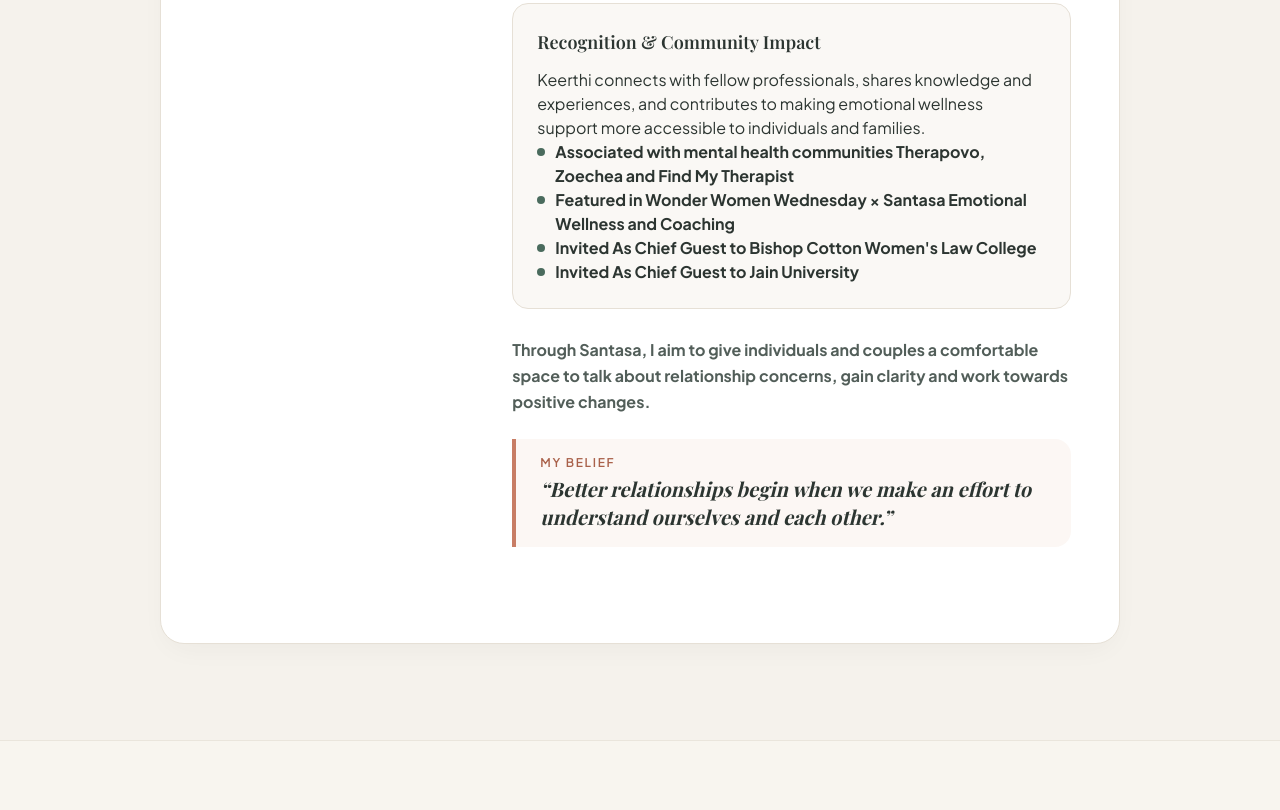
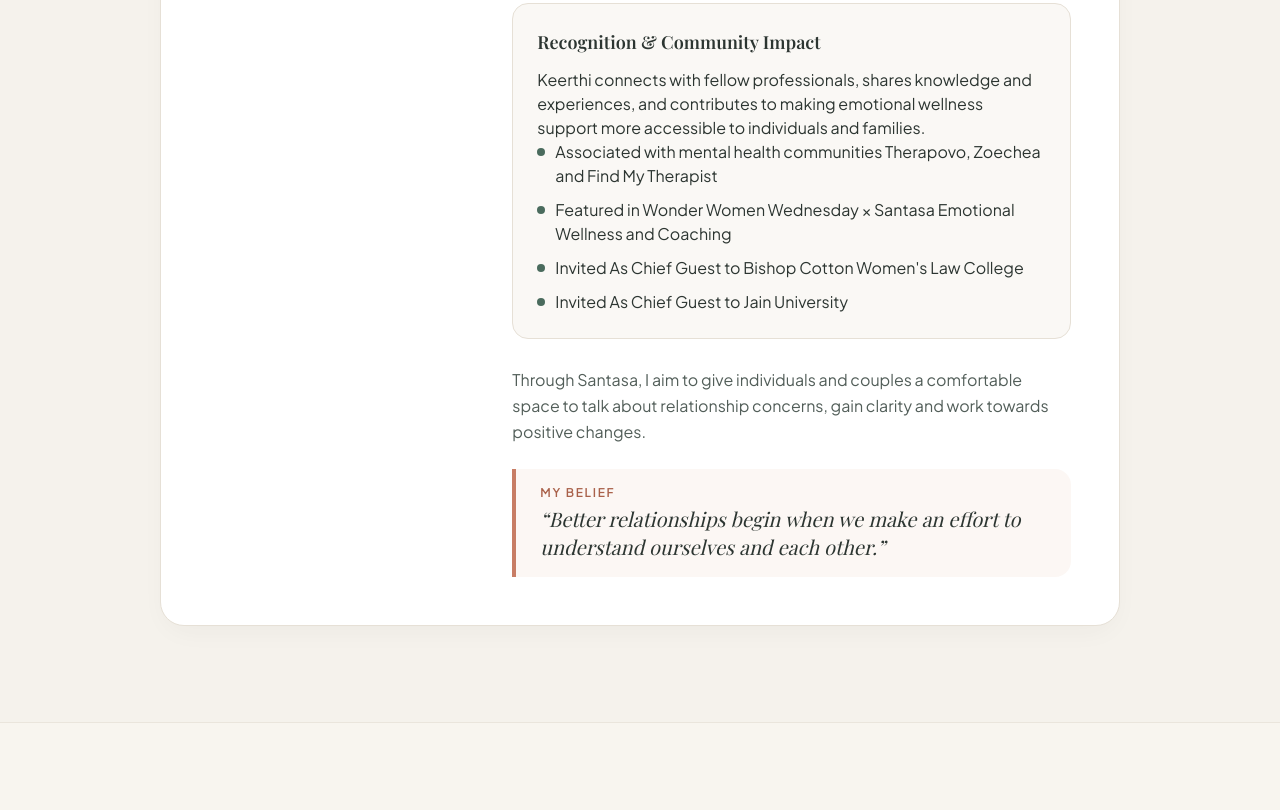
Before and after one commit to nadigrashmii/trial-santasa, a plain HTML site: page index.html in a window 1280 px wide. Shown: the part 7463-8273 px from the top of the page. Drawn offline with nearby package versions, Linux system fonts and the light colour scheme; a web font is replaced by a local one.

Commit message:
Update index.html

```diff
--- a/index.html
+++ b/index.html
@@ -793,20 +793,20 @@
                 <ul class="space-y-2.5 text-sm sm:text-base text-charcoal">
                   <li class="flex items-start gap-2.5">
                     <span class="w-2 h-2 rounded-full bg-sage mt-2 shrink-0"></span>
-                    <span><strong>Associated with mental health communities Therapovo, Zoechea and Find My Therapist</span>
+                    <span>Associated with mental health communities Therapovo, Zoechea and Find My Therapist</span>
                   </li>
                   <li class="flex items-start gap-2.5">
                     <span class="w-2 h-2 rounded-full bg-sage mt-2 shrink-0"></span>
-                    <span><strong>Featured in Wonder Women Wednesday × Santasa Emotional Wellness and Coaching</strong></span>
+                    <span>Featured in Wonder Women Wednesday × Santasa Emotional Wellness and Coaching</span>
                   </li>
                   <li class="flex items-start gap-2.5">
                     <span class="w-2 h-2 rounded-full bg-sage mt-2 shrink-0"></span>
-                    <span><strong>Invited As Chief Guest to Bishop Cotton Women's Law College</strong></span>
+                    <span>Invited As Chief Guest to Bishop Cotton Women's Law College</span>
                   </li>
 
                   <li class="flex items-start gap-2.5">
                     <span class="w-2 h-2 rounded-full bg-sage mt-2 shrink-0"></span>
-                    <span><strong>Invited As Chief Guest to Jain University</strong></span>
+                    <span>Invited As Chief Guest to Jain University</span>
                   </li>
                 </ul>
               </div>
```
